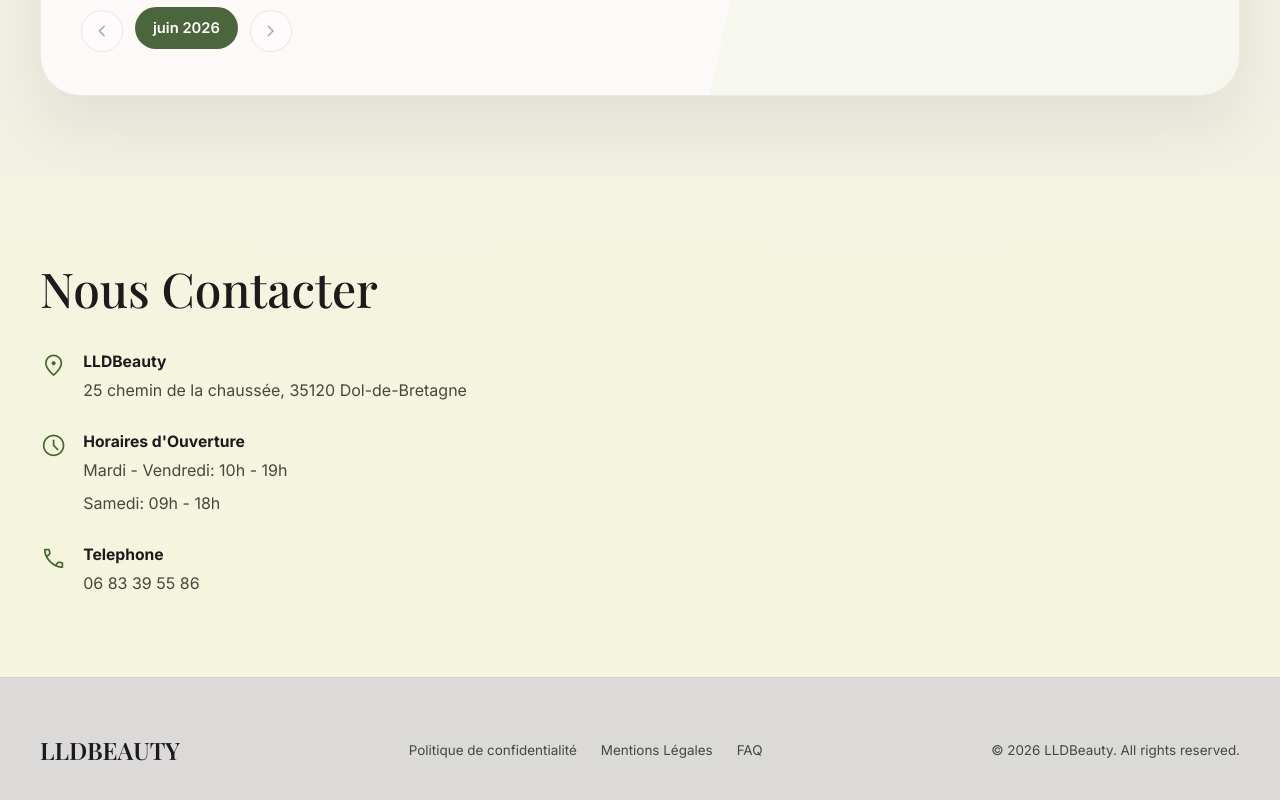
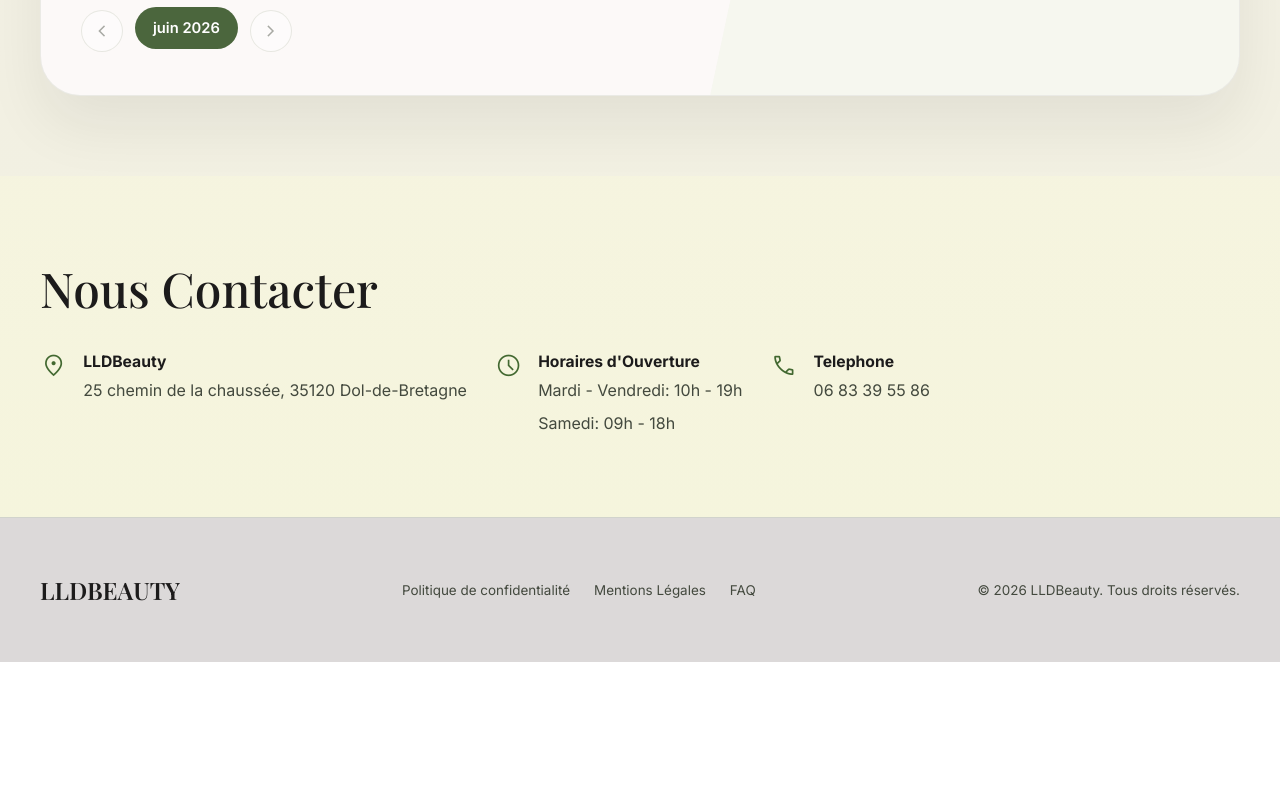
Before and after one commit to Jc-Bro/lldbeauty, an Angular app in the folder frontend/: page / in a window 1280 px wide. Shown: the part 3637-4437 px from the top of the page. After the commit the page ends 4299 px from the top, so only its background shows below. Built offline with nearby package versions, Linux system fonts and the light colour scheme; no server answers.

Commit message:
modifs texte finales

```diff
--- a/frontend/src/app/client-data/site-content.ts
+++ b/frontend/src/app/client-data/site-content.ts
@@ -133,7 +133,7 @@ export const galleryItems: GalleryItem[] = [
 
 export const bookingServiceOptions: BookingServiceOption[] = [
   { label: 'Rehaussement de Cils Signature' },
-  { label: 'Extension Cil a Cil Naturel' },
+  { label: 'Extension Cil à Cil Naturel' },
 ];
 
 export const bookingWeekdays = ['Lun', 'Mar', 'Mer', 'Jeu', 'Ven', 'Sam', 'Dim'];
@@ -181,4 +181,4 @@ export const footerLinks: FooterLink[] = [
 ];
 
 export const footerCopyright =
-  '© 2026 LLDBeauty. All rights reserved.';
+  '© 2026 LLDBeauty. Tous droits réservés.';
--- a/frontend/src/app/components/contact-section/contact-section.component.html
+++ b/frontend/src/app/components/contact-section/contact-section.component.html
@@ -1,9 +1,9 @@
 <section class="contact-section" id="contact">
-  <div class="contact-shell">
+  <div class="contact-shell" style="grid-template-columns: repeat(1, minmax(0, 1fr)) !important;">
     <div class="details-column">
       <h2>{{ intro().title }}</h2>
 
-      <div class="detail-list">
+      <div class="detail-list" style="display: flex; width: 100%;">
         <article class="detail-item" *ngFor="let detail of details()">
           <span class="material-symbols-outlined detail-icon">{{ detail.icon }}</span>
           <div>
```
